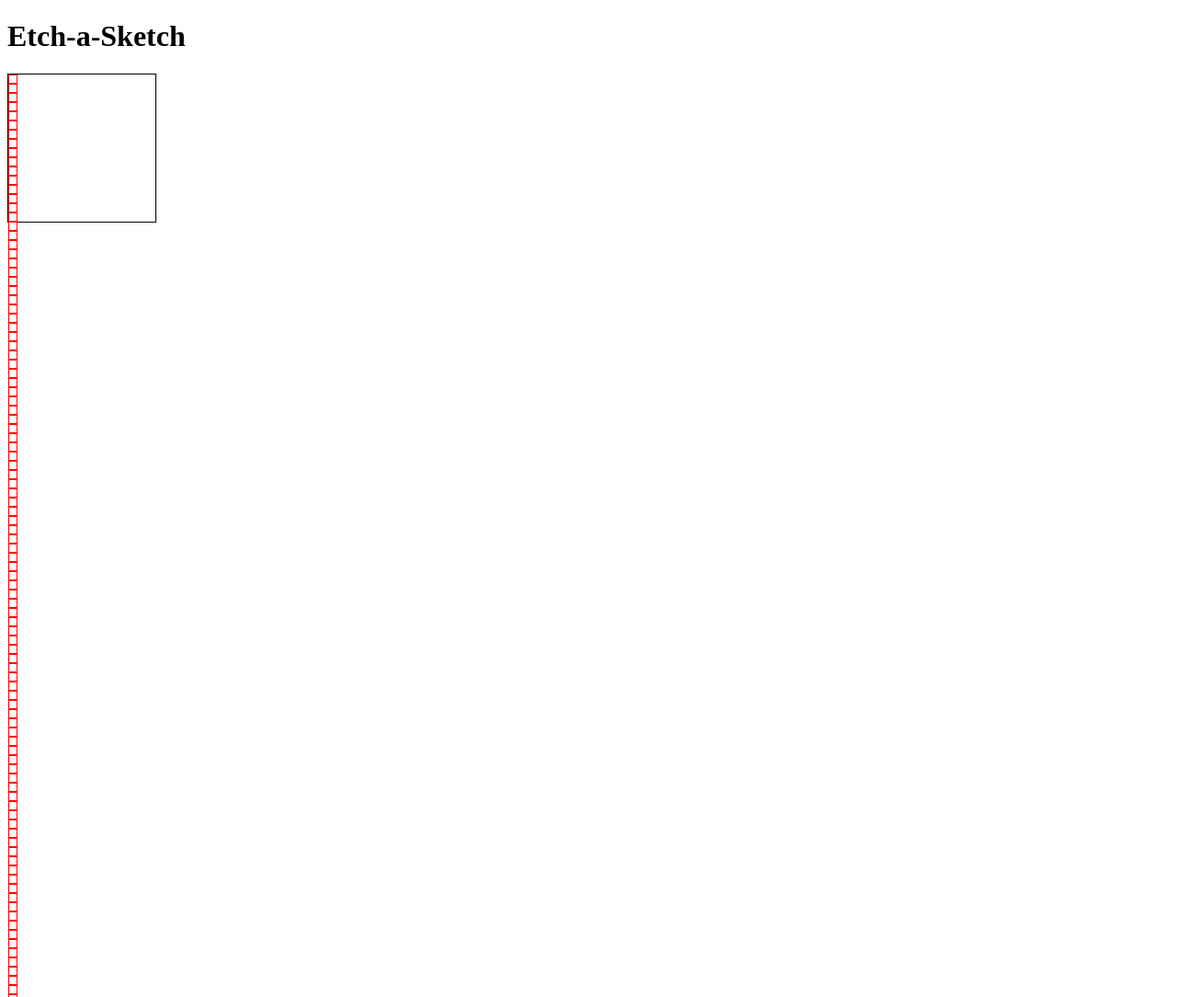
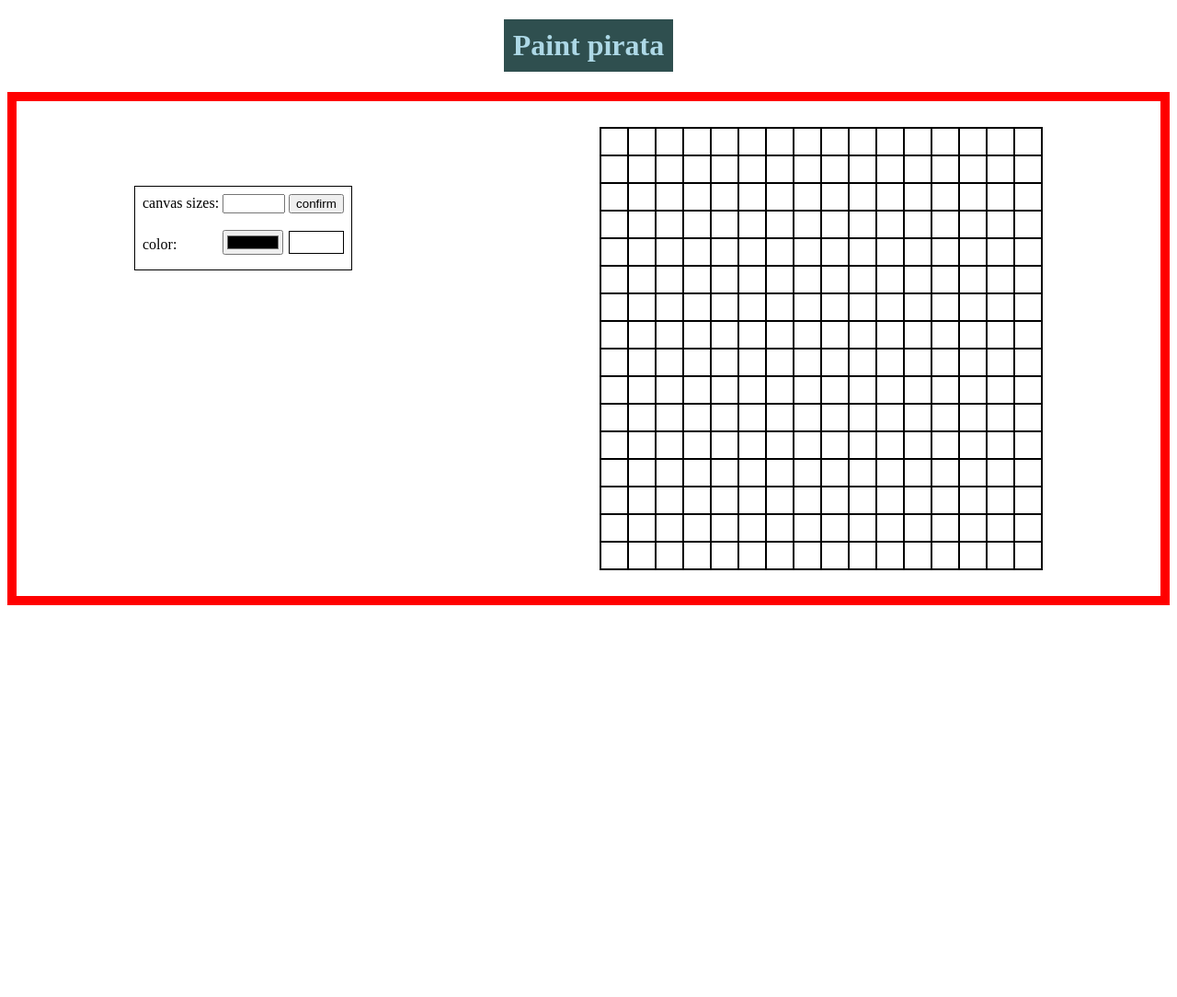
Before and after one commit to wonejote/Etch-a-Sketch, a plain HTML site: page index.html in a window 1280 px wide. Shown: the top 1084 px of the page at 92% size. After the commit the page ends 800 px from the top, so only its background shows below. Drawn offline with Linux system fonts and the light colour scheme.

Commit message:
se agregaron las siguientes funciones: input para elegir el tamaño del canvas, input para cambiar el color y un borrador

```diff
--- a/index.html
+++ b/index.html
@@ -8,8 +8,19 @@
     <script src="script.js" defer></script>
 </head>
 <body>
-    <h1>Etch-a-Sketch</h1>
+    <h1 id="title">Paint pirata</h1>
+    <div id ="columnLeft">
+
+    <div id="options">
+
+      <div id ="optSize"> <label> canvas sizes: <input id="iptSize">  </label> <button id="btn"> confirm</button> </div>
+      <div id="optColor"> <label>color: <input id="iptColor" type="color"></label> <div id="erase"></div> </div>
+
+    </div>
+
+
     <div id="spaceToDraw"></div>
+    </div>
 
 </body>
 </html>
--- a/script.js
+++ b/script.js
@@ -1,20 +1,82 @@
 const spaceElement = document.querySelector("#spaceToDraw");
-spaceElement.style.height = "160px"
-spaceElement.style.width = "160px"
+const inputElement = document.querySelector("#iptSize");
+const btnElement = document.querySelector("#btn");
+const columElement = document.querySelector("#columnLeft");
+const iptColor = document.querySelector("#iptColor");
+const eraseElement = document.querySelector("#erase");
 
 
-for (let i = 0; i < 160; i++){
-const pixel = document.createElement("div")
+let toColor = "black";
+iptColor.addEventListener("input",function()
+{
+    toColor = iptColor.value;
+})
+eraseElement.addEventListener("click",() => toColor = "white");
+const windowSize = 480;
 
-spaceElement.appendChild(pixel);
-pixel.style.display = "flex";
-pixel.style.border = "1px solid red";
-pixel.style.width = "8px";
-pixel.style.height = "8px";
-pixel.addEventListener("click", function(){
-    pixel.style.border = "1px solid blue";
-    pixel.style.backgroundColor = "blue";
+let iptVal = 16;
+
+let newSpace = null;
+function draw(pixel)
+{
+    pixel.style.border = "1px solid black";
+    pixel.style.backgroundColor = toColor;
+}
+btnElement.addEventListener("click",function()
+{
+
+    iptVal = Number(inputElement.value);
+    if (isNaN(iptVal)){alert("ingresa un número válido");}
+    else
+    spaceElement.remove();
+
+   if (newSpace) { newSpace.remove();}
+    newSpace = document.createElement("div");
+    newSpace.style.height = windowSize +"px";
+    newSpace.style.width = windowSize +"px";
+    newSpace.style.border = "1px solid black";
+    newSpace.style.display = "flex";
+    newSpace.style.flexWrap = "wrap";
+
+
+    columElement.appendChild(newSpace);
+
+
+
+    for (let i = 0; i < iptVal*iptVal; i++){
+
+        const pixel = document.createElement("div")
+
+        newSpace.appendChild(pixel);
+        pixel.style.display = "flex";
+        pixel.style.border = "1px solid black";
+        pixel.style.width = (windowSize/iptVal - 2) + "px";
+        pixel.style.height = (windowSize/iptVal - 2) + "px";
+     pixel.addEventListener("click", function(){
+        draw(pixel);
 }
 
 );
 }
+})
+
+
+//------
+
+   for (let i = 0; i < iptVal*iptVal; i++){
+
+        const pixel = document.createElement("div")
+
+        spaceElement.appendChild(pixel);
+        pixel.style.display = "flex";
+        pixel.style.border = "1px solid black";
+        pixel.style.width = (windowSize/iptVal - 2) + "px";
+        pixel.style.height = (windowSize/iptVal - 2) + "px";
+     pixel.addEventListener("click", function(){
+        draw(pixel);
+}
+
+);
+}
+spaceElement.style.height = windowSize +"px";
+spaceElement.style.width = windowSize +"px";
--- a/style.css
+++ b/style.css
@@ -8,4 +8,55 @@
 
 #spaceToDraw {
     border: 1px solid black;
+    display: flex;
+    flex-wrap: wrap;
+    justify-self: flex-end;
+    align-self: flex-end;
 }
+
+#columnLeft
+{   display: flex;
+    border: red 10px solid;
+    justify-content: space-between;
+
+
+    padding: 28px 128px;
+}
+
+#options
+{
+    display: flex;
+    border: 1px solid black;
+    align-self: flex-start;
+
+    justify-content: center;
+    margin-top: 64px;
+    flex-flow: column;
+    padding: 8px;
+}
+
+#optColor
+{
+    margin-top: 10px;
+    display: flex;
+    align-items: center;
+
+}
+#iptColor
+{
+    margin: 8px 46px;
+    width: 66px;
+
+}
+#iptSize
+{
+    width: 60px;
+}
+
+#erase
+{
+    width: 58px;
+    border: 1px black solid;
+    height:  23px;
+    margin-left: -40px;
+}
```
